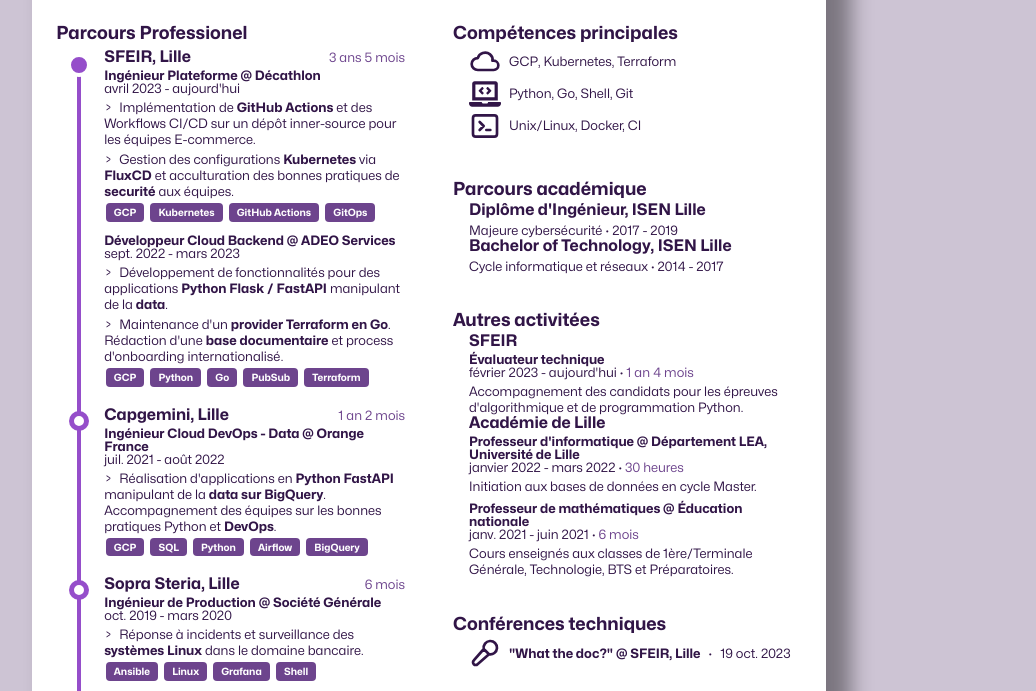
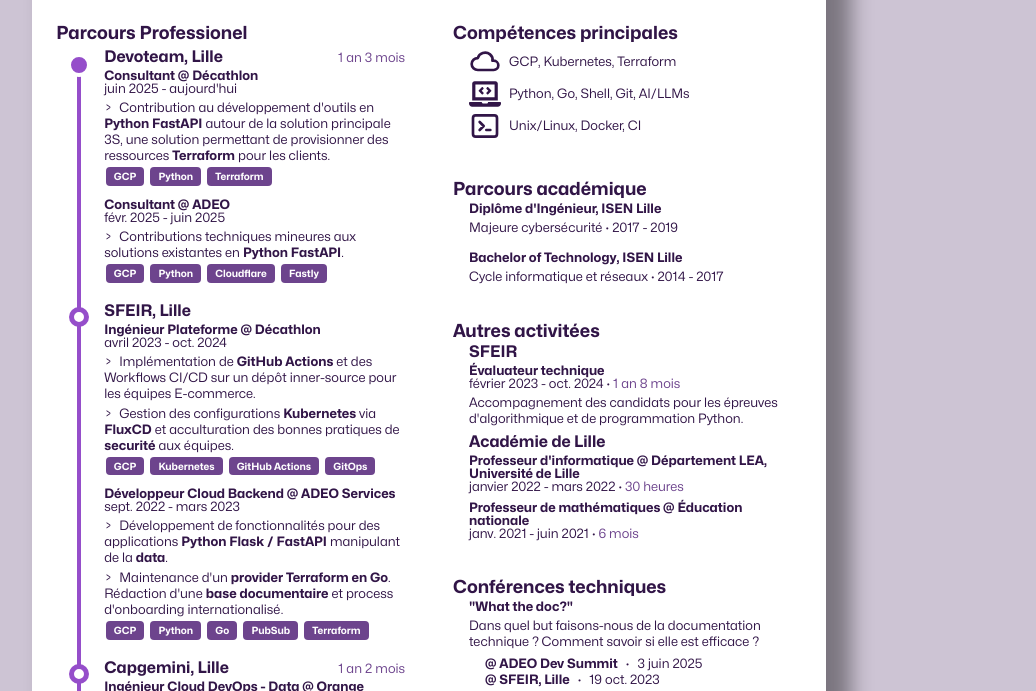
Before and after one commit to ldelarue/website, a website: page public/index.html in a window 1280 px wide. Shown: the part 261-952 px from the top of the page, without its empty margins (211-1247 px from the left). Drawn offline with Linux system fonts and the light colour scheme.

Commit message:
feat: update 2026 (#13)

```diff
--- a/public/continuous-period-content.js
+++ b/public/continuous-period-content.js
@@ -1,4 +1,4 @@
-const startDate = new Date('2022-09-01')
+const startDate = new Date('2024-11-01')
 const diffDate = new Date(new Date() - startDate)
 const years = diffDate.getUTCFullYear() - 1970
 const months = diffDate.getUTCMonth()
--- a/public/cv.css
+++ b/public/cv.css
@@ -138,7 +138,7 @@ header aside>ul {
 #section-interests>ul,
 #section-edu>ol,
 #section-activities>ol,
-#section-talks>ol {
+#section-talks>ul {
   margin-left: 1rem;
 }
 
@@ -305,3 +305,51 @@ a {
 .blurred {
   filter: blur(0.25rem);
 }
+
+/* Hide job descriptions for Sopra Steria and Advens */
+.hide-description .job p,
+.hide-description .job ul,
+.job.hide-description p {
+  display: none;
+}
+
+/* Add space after "What the doc?" description */
+#section-talks > p {
+  margin-bottom: 0.75rem;
+}
+
+/* Increase space between timeline items in activities section */
+#section-activities > .timeline {
+  display: flex;
+  flex-direction: column;
+  gap: 0.5rem;
+}
+
+/* Increase space between timeline items in education section */
+#section-edu > .timeline {
+  display: flex;
+  flex-direction: column;
+  gap: 1rem;
+}
+
+/* Make h3 smaller in education section */
+#section-edu h3 {
+  font-size: small;
+}
+
+/* Add spacing between inner elements in talks section list items */
+#section-talks ul > li > * {
+  margin-bottom: 0.5rem;
+}
+
+#section-talks ul > li > *:last-child {
+  margin-bottom: 0;
+}
+
+/* Add space and left margin for talks list */
+#section-talks ol {
+  margin-left: 1rem;
+  display: flex;
+  flex-direction: column;
+  gap: 0.2rem;
+}
--- a/public/index.html
+++ b/public/index.html
@@ -133,7 +133,7 @@
               <path fill="currentColor"
                 d="M255 261.7c6.3 6.3 16.4 6.3 22.6 0l11.3-11.3c6.3-6.3 6.3-16.4 0-22.6L253.3 192l35.7-35.7c6.3-6.3 6.3-16.4 0-22.6l-11.3-11.3c-6.3-6.3-16.4-6.3-22.6 0l-58.3 58.3c-6.3 6.3-6.3 16.4 0 22.6l58.4 58.3zm96-11.3l11.3 11.3c6.3 6.3 16.4 6.3 22.6 0l58.3-58.3c6.3-6.3 6.3-16.4 0-22.6l-58.3-58.3c-6.3-6.3-16.4-6.3-22.6 0l-11.3 11.3c-6.3 6.3-6.3 16.4 0 22.6L386.8 192l-35.7 35.7c-6.3 6.3-6.3 16.4 0 22.6zM624 416H381.5c-.7 19.8-14.7 32-32.7 32H288c-18.7 0-33-17.5-32.8-32H16c-8.8 0-16 7.2-16 16v16c0 35.2 28.8 64 64 64h512c35.2 0 64-28.8 64-64v-16c0-8.8-7.2-16-16-16zM576 48c0-26.4-21.6-48-48-48H112C85.6 0 64 21.6 64 48v336h512V48zm-64 272H128V64h384v256z" />
             </svg>
-            <span>Python, Go, Shell, Git</span>
+            <span>Python, Go, Shell, Git, AI/LLMs</span>
           </div>
         </li>
         <li>
@@ -158,7 +158,7 @@
               <path fill="none" stroke="currentColor" stroke-linecap="round" stroke-linejoin="round" stroke-width="2"
                 d="M19.5 12.572L12 20l-7.5-7.428A5 5 0 1 1 12 6.006a5 5 0 1 1 7.5 6.572" />
             </svg>
-            <span>Guitare, myrmécologie</span>
+            <span>Guitare, myrmécologie, arts martiaux</span>
           </div>
           <div class="svg-field">
             <svg xmlns="http://www.w3.org/2000/svg" width="32" height="32" viewBox="0 0 24 24">
@@ -185,6 +185,61 @@
     <section id="section-pro">
       <h2>Parcours Professionel</h2>
       <ol class="timeline timeline-fig">
+
+        <li>
+          <article>
+            <hgroup class="employer">
+              <h3>
+                <span class="employer-company">Devoteam</span>,
+                <span class="employer-location">Lille</span>
+              </h3>
+              <p class="period" id="continuous-period"></p>
+            </hgroup>
+            <ol>
+              <li>
+                <article class="job">
+                  <h4>
+                    <span class="job-title">Consultant</span> @
+                    <span class="job-company">Décathlon</span>
+                  </h4>
+                  <span class="dates">
+                    <time datetime="2025-06">juin 2025</time> -
+                    <time datetime="2099">aujourd'hui</time>
+                  </span>
+                  <p>
+                    Contribution au développement d'outils en <b>Python FastAPI</b> autour de la solution principale 3S, une solution permettant de provisionner des ressources <b>Terraform</b> pour les clients.
+                  </p>
+                  <ul>
+                    <li class="tag">GCP</li>
+                    <li class="tag">Python</li>
+                    <li class="tag">Terraform</li>
+                  </ul>
+                </article>
+              </li>
+              <li>
+                <article class="job">
+                  <h4>
+                    <span class="job-title">Consultant</span> @
+                    <span class="job-company">ADEO</span>
+                  </h4>
+                  <span class="dates">
+                    <time datetime="2025-02">févr. 2025</time> -
+                    <time datetime="2025-06">juin 2025</time>
+                  </span>
+                  <p>
+                    Contributions techniques mineures aux solutions existantes en <b>Python FastAPI</b>.
+                  </p>
+                  <ul>
+                    <li class="tag">GCP</li>
+                    <li class="tag">Python</li>
+                    <li class="tag">Cloudflare</li>
+                    <li class="tag">Fastly</li>
+                  </ul>
+                </article>
+              </li>
+            </ol>
+          </article>
+        </li>
         <li>
           <article>
             <hgroup class="employer">
@@ -203,7 +258,7 @@
                   </h4>
                   <span class="dates">
                     <time datetime="2023-04">avril 2023</time> -
-                    <time datetime="2099">aujourd'hui</time>
+                    <time datetime="2024-10">oct. 2024</time>
                   </span>
                   <p>
                     Implémentation de <b>GitHub Actions</b> et des Workflows CI/CD sur un dépôt
@@ -254,7 +309,7 @@
           </article>
         </li>
         <li>
-          <article>
+          <article class="hide-description">
             <hgroup class="employer">
               <h3>
                 <span class="employer-company">Capgemini</span>,
@@ -286,7 +341,7 @@
           </article>
         </li>
         <li>
-          <article>
+          <article class="hide-description">
             <hgroup class="employer">
               <h3>
                 <span class="employer-company">Sopra Steria</span>,
@@ -316,7 +371,7 @@
           </article>
         </li>
         <li>
-          <article>
+          <article class="hide-description">
             <hgroup class="employer">
               <h3>
                 <span class="employer-company">Advens</span>,
@@ -396,9 +451,9 @@
             </h4>
             <span class="dates">
               <time datetime="2023-04"> février 2023 </time> -
-              <time datetime="2024">aujourd'hui </time> ·
+              <time datetime="2024-10">oct. 2024 </time> ·
             </span>
-            <span class="period">1 an 4 mois</span>
+            <span class="period">1 an 8 mois</span>
             <p>
               Accompagnement des candidats pour les épreuves d'algorithmique et de programmation Python.
             </p>
@@ -412,7 +467,7 @@
           </hgroup>
           <ol>
             <li>
-              <article class="job">
+              <article class="job hide-description">
                 <h4>
                   <span class="job-title">Professeur d'informatique</span> @
                   <span class="job-company">Département LEA, Université de Lille</span>
@@ -428,7 +483,7 @@
               </article>
             </li>
             <li>
-              <article class="job">
+              <article class="job hide-description">
                 <h4>
                   <span class="job-title">Professeur de mathématiques</span> @
                   <span class="job-company">Éducation nationale</span>
@@ -449,20 +504,32 @@
     </section>
     <section id="section-talks">
       <h2>Conférences techniques</h2>
+      <ul>
+        <li>
+          <b>"What the doc?"</b>
+          <p>
+            Dans quel but faisons-nous de la documentation technique ? Comment savoir si elle est efficace ?
+          </p>
           <ol>
             <li>
               <div class="svg-field">
-            <svg xmlns="http://www.w3.org/2000/svg" width="32" height="32" viewBox="0 0 24 24">
-              <path fill="none" stroke="currentColor" stroke-linecap="round" stroke-linejoin="round" stroke-width="2"
-                d="M15 12.9A5 5 0 1 0 11.098 9M15 12.9l-3.902-3.899l-7.513 8.584a2 2 0 1 0 2.827 2.83z" />
-            </svg>
-            <b>"What the doc?" @ SFEIR, Lille</b> ·
+                <b>@ ADEO Dev Summit</b> ·
+                <span class="dates">
+                  <time datetime="2025-06-03">3 juin 2025</time>
+                </span>
+              </div>
+            </li>
+            <li>
+              <div class="svg-field">
+                <b>@ SFEIR, Lille</b> ·
                 <span class="dates">
                   <time datetime="2023-11-19">19 oct. 2023</time>
                 </span>
               </div>
             </li>
           </ol>
+        </li>
+      </ul>
     </section>
   </main>
   <footer>
```
Also changed, not shown: 1 other file. Lines whose indentation alone changed are shown as unchanged.
